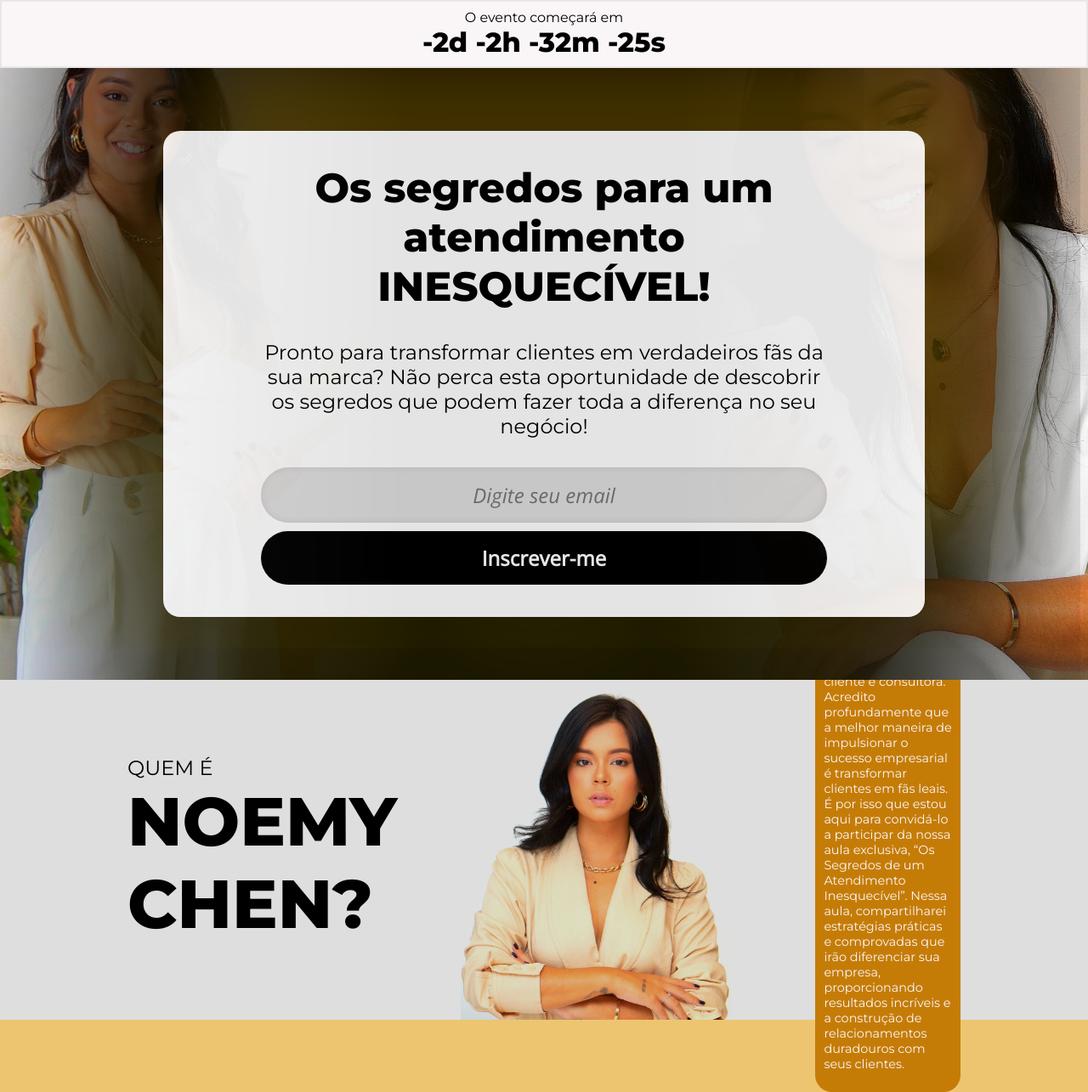
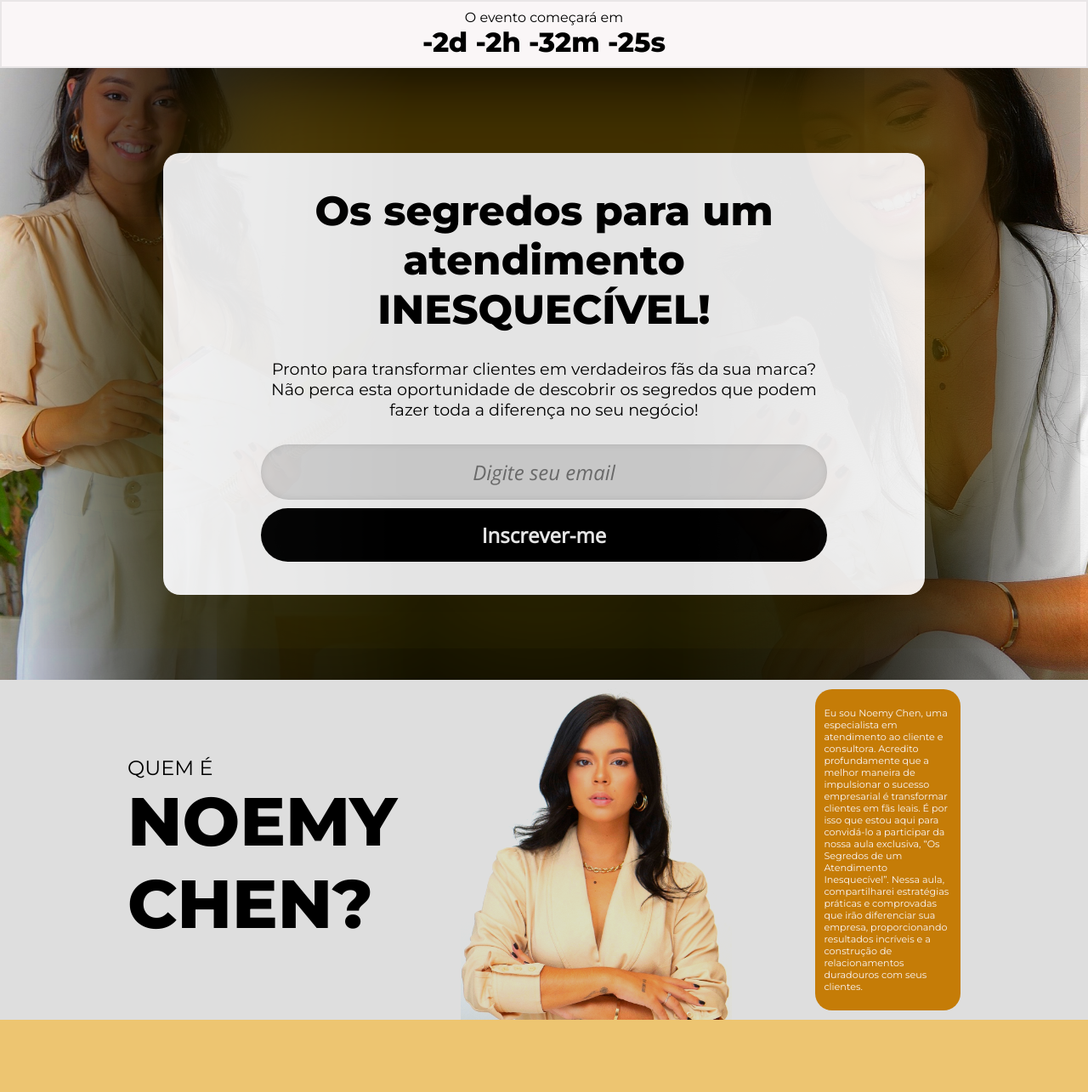
Before and after one commit to caiojcavalcante/noemy, a Next.js app: page / in a window 1280 px wide. Shown: the whole page at 85% size. After the commit the page ends 1200 px from the top, so only its background shows below. Built offline with nearby package versions, Linux system fonts and the light colour scheme.

Commit message:
update sizes

```diff
--- a/src/components/About.jsx
+++ b/src/components/About.jsx
@@ -46,7 +46,7 @@ const Box = styled.div`
     width: 90%;
   }
   p {
-    font-size: 0.9rem;
+    font-size: 0.7rem;
   }
 `;
 
--- a/src/components/Banner.jsx
+++ b/src/components/Banner.jsx
@@ -176,7 +176,7 @@ const Section = styled.div`
       padding: 3% 9%;
     }
     p {
-      font-size: 1.5rem;
+      font-size: 1.2rem;
     }
 
     h1 {
```
